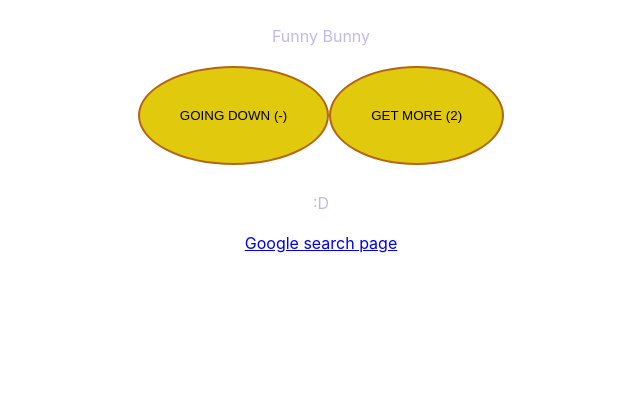
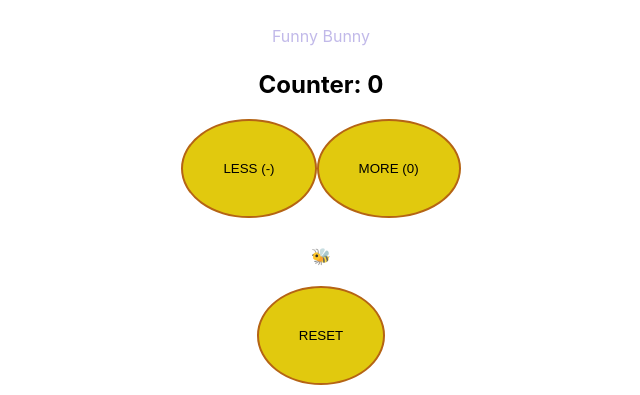
Before and after one commit to Hege-S/startprosjekt, a React (Create React App) app: page / in a window 1280 px wide. Shown: the part 1746-2141 px from the top of the page, without its empty margins (319-959 px from the left). Before the commit the page ends 1999 px from the top, so only its background shows below. Built offline with nearby package versions, Linux system fonts and the light colour scheme; no server answers.

Commit message:
More fun with the counter

```diff
--- a/src/components/IfCounter.tsx
+++ b/src/components/IfCounter.tsx
@@ -2,29 +2,30 @@ import { useState } from "react";
 
 export const IfCounter = () => {
 
-    const [count, setCount] = useState<number>(2);
+    const initialCount = 0
+    const [count, setCount] = useState<number>(initialCount);
 
-    const handleIncrement = () => {
-        setCount(count => count + 1);
-    };
+   /*  const handleIncrement = () => {
+        setCount(prevCount => prevCount + 1);
+    }; */
 
     const handleDecrement = () => {
-        setCount(count => count - 2);
+        setCount(prevCount => prevCount - 2);
     };
 
     const renderMessage = () => {
         if (count > 10 && count < 20){
-            return <p>Stop! {count} is a high number...</p>
+            return <p>Stop! 🐯 {count} is a high number...</p>
         } else if (count >= 20 && count < 30){
-            return <p>Please stop!</p>
+            return <p>Please stop! 🙈</p>
         } else if (count >= 30 && count < 50){
-            return <p>Please stop now at least?! {count} is too high!</p>
+            return <p>Please stop now at least?! 🙉 {count} is too high!</p>
         } else if (count >= 50){
-            return <p>I don't care anymore...</p>
+            return <p>I don't care anymore... 🦎 </p>
         }else if( count< 0){
-            return <p>Sure, just keep going in minus....</p>
+            return <p>Sure, just keep going in minus.... 🐸 </p>
         } else {
-            return <p> :D </p>;
+            return <p> 🐝 </p>;
         }
     }
     const low = (count < 0)? count : '-'
@@ -32,11 +33,12 @@ export const IfCounter = () => {
 
     return (
         <div>
-         {/*    <h2> Counter: {count}</h2> */}
-
-             <button onClick={handleDecrement}> Going down ({low})  </button>
-             <button onClick={handleIncrement}> Get more  ({high}) </button>
+            <h2> Counter: {count}</h2>
+            {/* two different ways of setting the onClick event */}
+             <button onClick={handleDecrement}> less ({low})  </button>
+             <button onClick={()=> setCount(prevCount => prevCount + 1)}> more  ({high}) </button>
                 {renderMessage()}
+                <button onClick= {() => setCount(initialCount)}>reset</button>
         </div>
     )
 }
```
